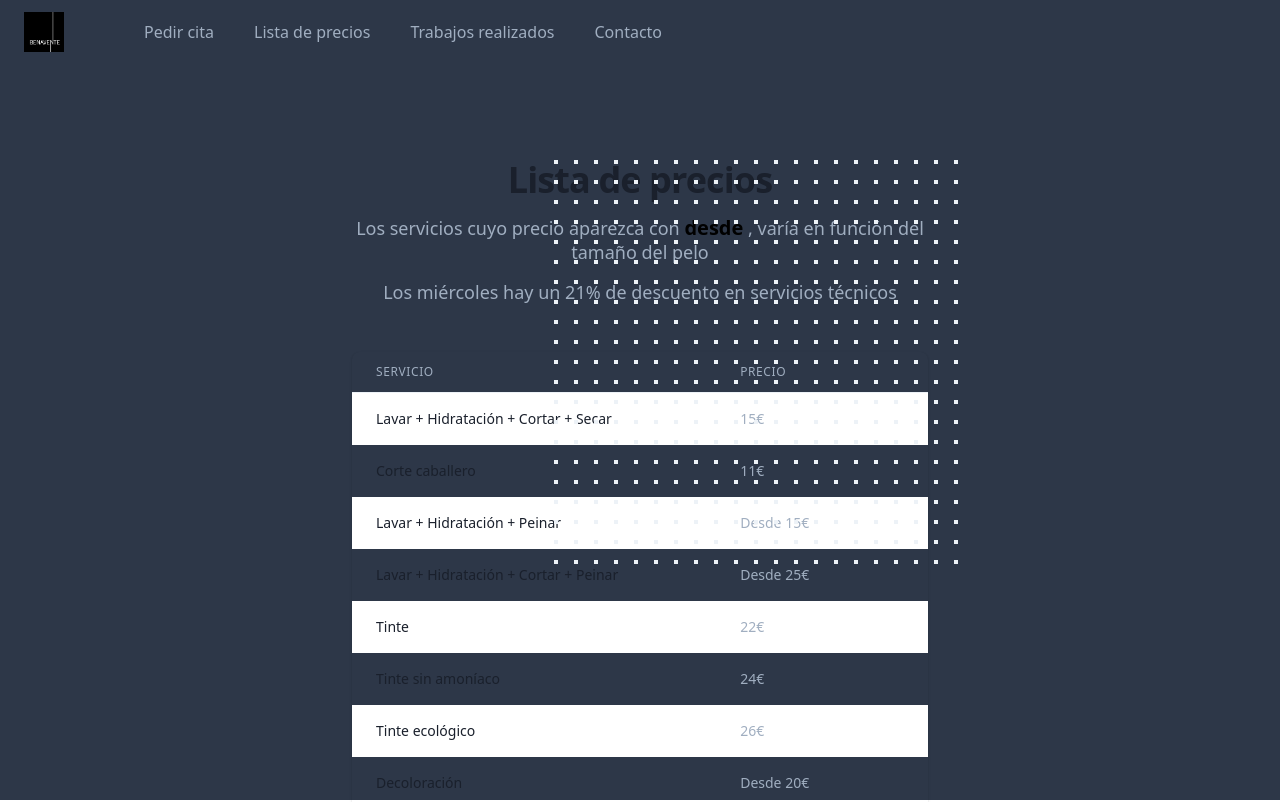
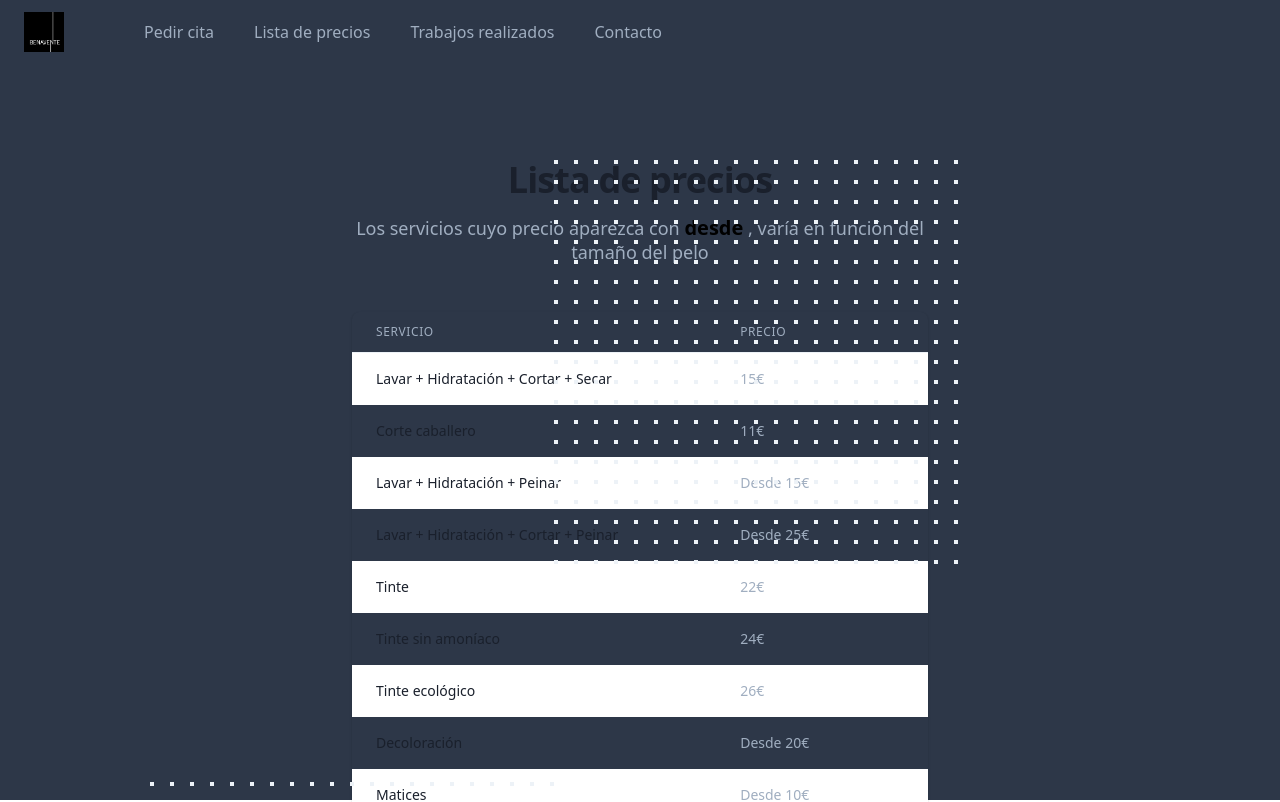
Before and after one commit to Afsoon/benaventepeluqueros, a Next.js app: page /pricing in a window 1280 px wide. Shown: the top 802 px of the page. Built offline with nearby package versions, Linux system fonts and the light colour scheme; what @tailwindcss/ui would draw is missing.

Commit message:
Remove discount

```diff
--- a/src/pages/pricing.tsx
+++ b/src/pages/pricing.tsx
@@ -193,9 +193,6 @@ const GridContainer = () => (
           <span className="font-bold text-xl text-black">desde</span> , varía en
           función del tamaño del pelo
         </p>
-        <p className="mt-4 text-lg leading-6 text-gray-500">
-          Los miércoles hay un 21% de descuento en servicios técnicos
-        </p>
       </div>
       <div className="mt-12">
         <GridPrices />
```
